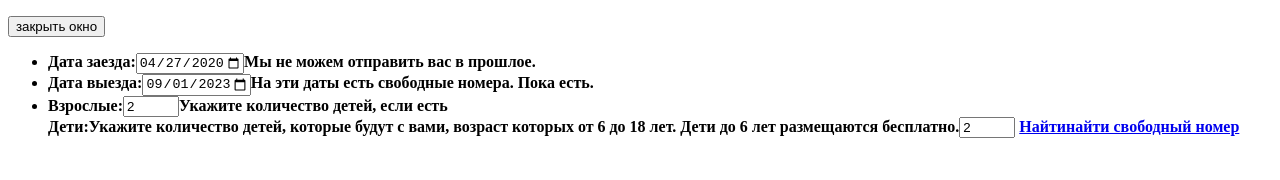
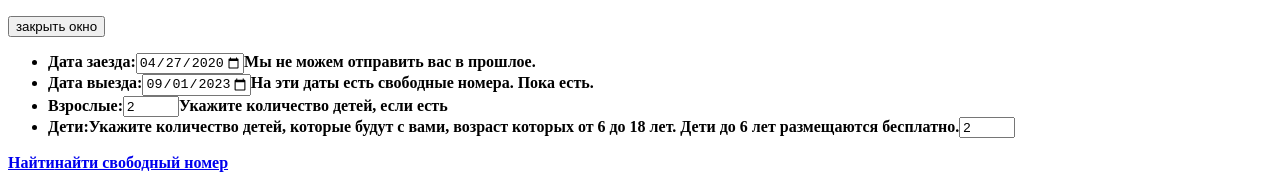
Before and after one commit to htmlacademy-htmlcss/2327021-sedona-37, a plain HTML site: page index.html in a window 1280 px wide. Shown: the part 1670-1850 px from the top of the page. Before the commit the page ends 1824 px from the top, so only its background shows below. Drawn offline with Linux system fonts and the light colour scheme.

Commit message:
мелкие фиксы по валидатору

```diff
--- a/index.html
+++ b/index.html
@@ -129,10 +129,11 @@
           <li class="window-registration-item">
             <label>Взрослые:<input type="number" value="2" min="0" max="50" required></label><span class="visually-hidden">Укажите количество детей, если есть</span>
           </li>
+          <li class="window-registration-item">
           <label>Дети:<span class="visually-hidden">Укажите количество детей, которые будут с вами, возраст которых от 6 до 18 лет. Дети до 6 лет размещаются бесплатно.</span><input type="number" value="2" min="0" max="50" required></label>
           </li>
-          <a class="button button-favourites" href="#">Найти<span class="visually-hidden">найти свободный номер</span></a>
         </ul>
+        <a class="button button-favourites" href="#">Найти<span class="visually-hidden">найти свободный номер</span></a>
       </form>
     </div>
 
```
